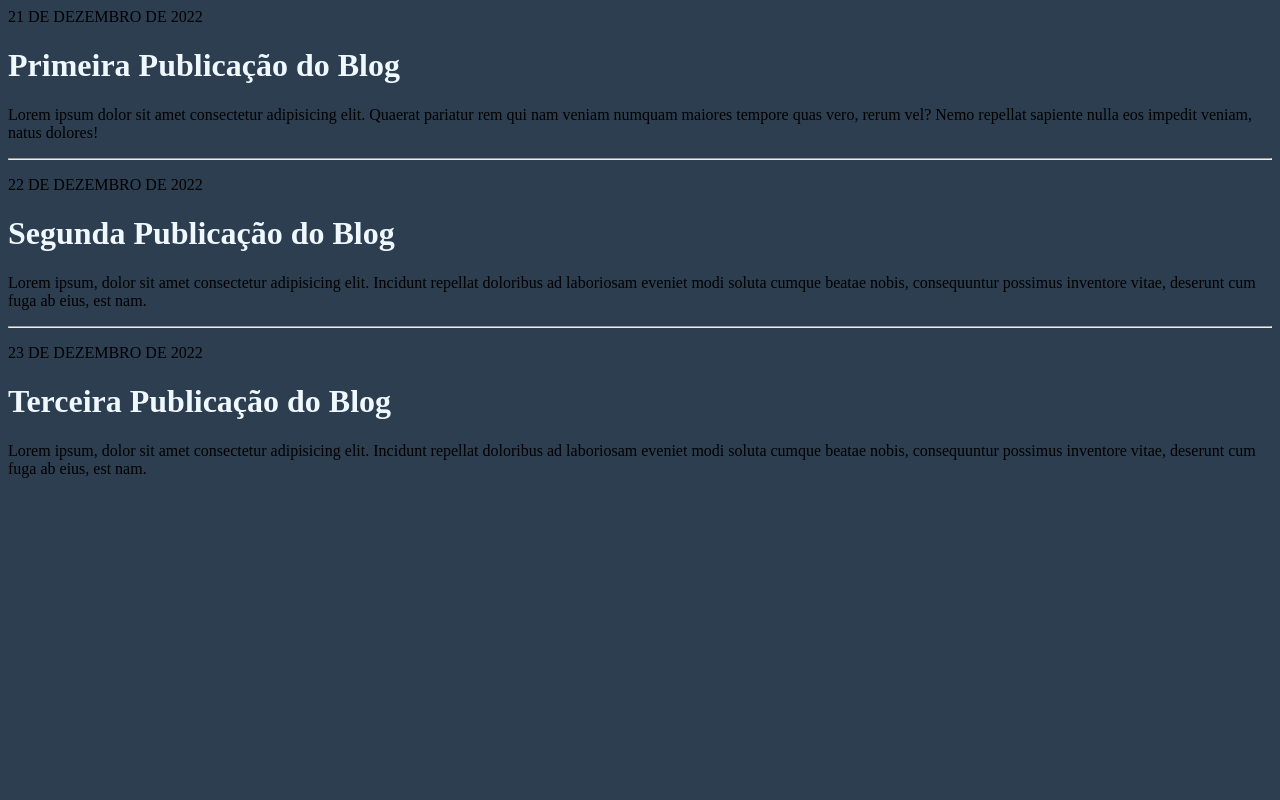
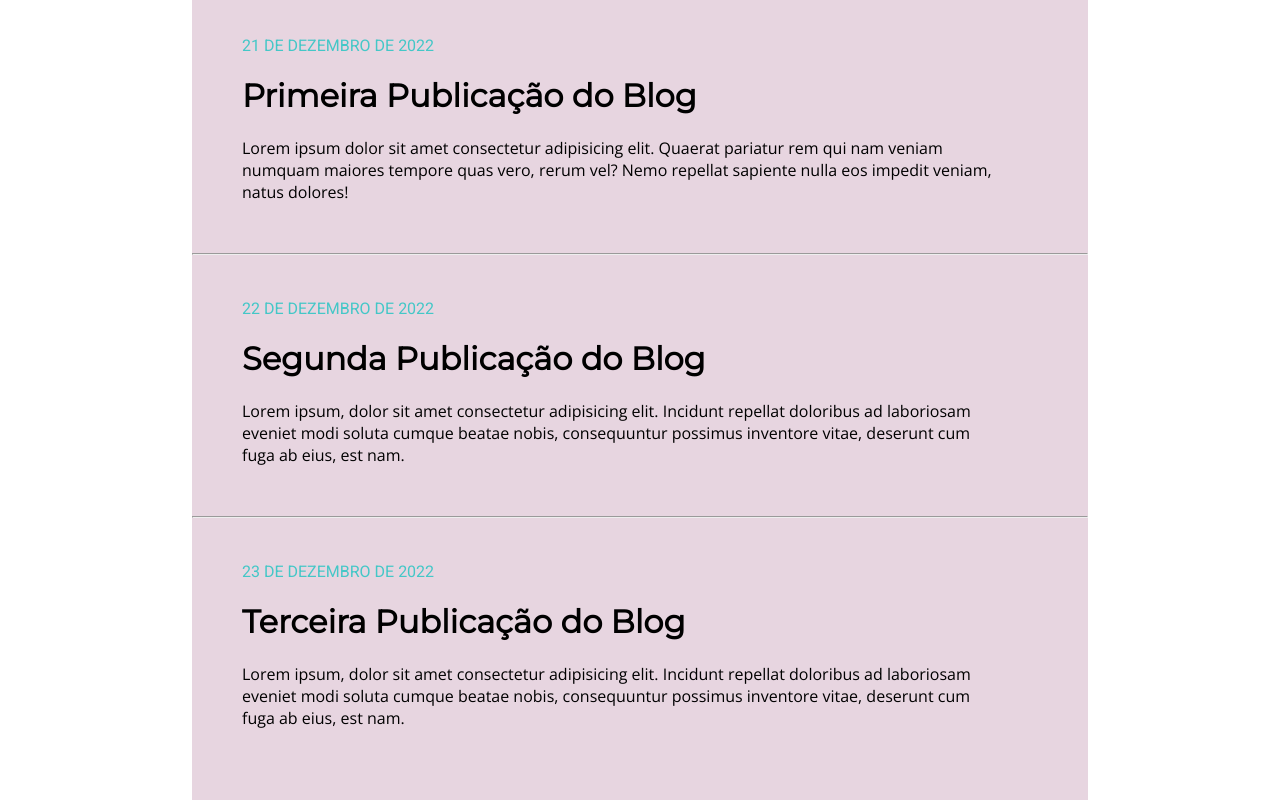
Before and after one commit to Jefferson-version/aulas_obc, a plain HTML site: page css/css_exercicio#2/index.html in a window 1280 px wide. Drawn offline with nearby package versions, Linux system fonts and the light colour scheme; files that its build step writes are made by us from their sources.

Commit message:
inclusaõ do arquivo style css do blog

```diff
--- a/css/css_exercicio#2/index.html
+++ b/css/css_exercicio#2/index.html
@@ -3,7 +3,17 @@
     <meta />
     <title>Blog</title>
     <link href="https://fonts.googleapis.com/css?family=Montserrat|Open+Sans|Roboto&display=swap" rel="stylesheet" />
-    <link rel="stylesheet" type="text/css" href="style.css" />
+    <link rel="stylesheet" type="text/css" href="./style.css" />
+    <link rel="preconnect" href="https://fonts.googleapis.com">
+<link rel="preconnect" href="https://fonts.gstatic.com" crossorigin>
+<link href="https://fonts.googleapis.com/css2?family=Montserrat:ital@1&display=swap" rel="stylesheet">
+<link rel="preconnect" href="https://fonts.googleapis.com">
+<link rel="preconnect" href="https://fonts.gstatic.com" crossorigin>
+<link href="https://fonts.googleapis.com/css2?family=Montserrat:ital,wght@0,200;1,400&display=swap" rel="stylesheet">
+<link rel="preconnect" href="https://fonts.googleapis.com">
+<link rel="preconnect" href="https://fonts.gstatic.com" crossorigin>
+<link href="https://fonts.googleapis.com/css2?family=Montserrat:ital,wght@0,200;0,400;1,400&display=swap" rel="stylesheet">
+
   </head>
   <body>
     <div class="post-container">
--- /dev/null
+++ b/css/css_exercicio#2/style.css
@@ -0,0 +1,29 @@
+ body {
+  margin: 0px;
+}
+  h1 {
+  font-family: 'Montserrat', sans-serif;
+}
+
+.post-container{
+  width: 70%;
+  height: 100%;
+  margin: 0px auto 0px auto;
+  background-color: rgb(231, 213, 224);
+}
+.post-container .date {
+  font-family:  'roboto', sans-serif;
+  color: #44c7c7; ;
+}
+
+.post-container div.post-content {
+  width: 90%;
+  font-family: 'Open Sans', sans-serif;
+  font-weight: normal;
+}
+
+.post-container .post{
+  margin-bottom: 50px;
+  padding-top: 20px;
+padding-left: 50px;
+}
```
